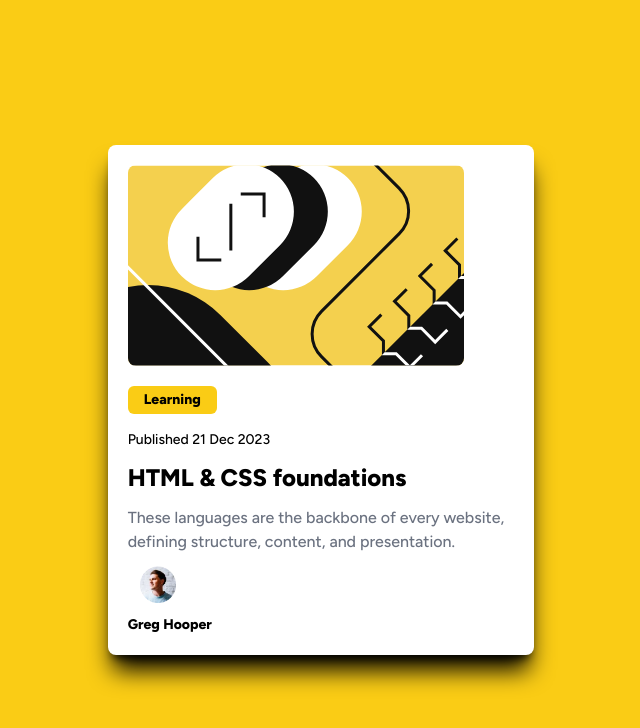
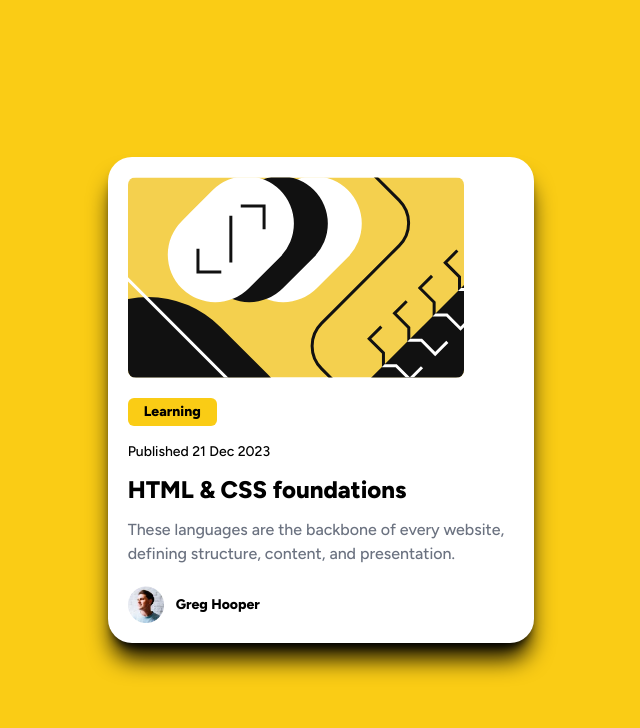
Before and after one commit to sniper-fly/frontend_mentor, a Next.js app: page /blog-preview-card-main in a window 1280 px wide. Shown: the top 728 px of the page, without its empty margins (319-959 px from the left). Built offline with nearby package versions, Linux system fonts and the light colour scheme.

Commit message:
アイコンの整列

```diff
--- a/src/app/blog-preview-card-main/page.tsx
+++ b/src/app/blog-preview-card-main/page.tsx
@@ -5,7 +5,7 @@ export default function Page() {
 
   return (
     <main className="flex h-screen items-center justify-center">
-      <section className="w-1/3 rounded-lg bg-white p-5 shadow-xl shadow-black">
+      <section className="w-1/3 rounded-3xl bg-white p-5 shadow-xl shadow-black">
         <Image
           src={`${basePath}/illustration-article.svg`}
           width={336}
@@ -22,14 +22,18 @@ export default function Page() {
           These languages are the backbone of every website, defining structure,
           content, and presentation.
         </p>
+        <div className="flex flex-row items-center justify-start pt-5">
+          <div className="mr-3">
             <Image
               src={`${basePath}/image-avatar.webp`}
               width={64}
               height={64}
               alt="image-avatar"
-          className="w-9 m-3"
+              className="w-9"
             />
+          </div>
           <div className="text-sm font-semibold">Greg Hooper</div>
+        </div>
       </section>
     </main>
   );
```
Lines whose indentation alone changed are shown as unchanged.
